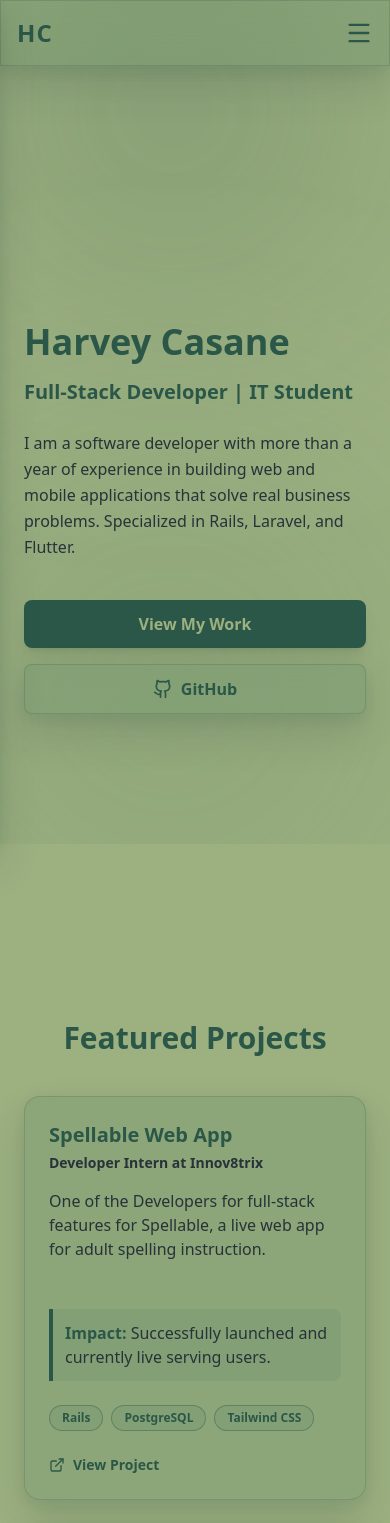
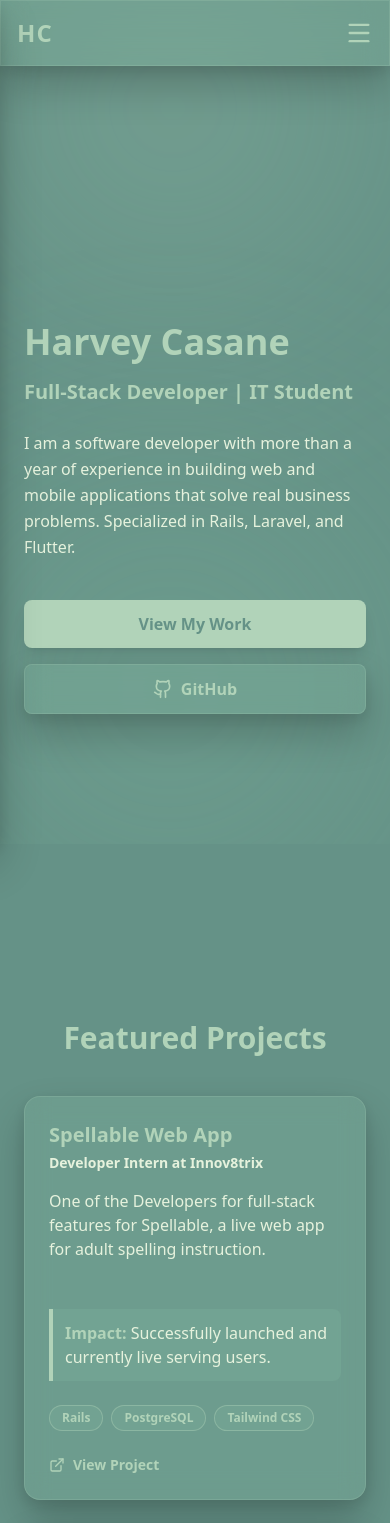
Before and after one commit to SiHarv/Portfolio, a React (Create React App) app: page / in a window 390 px wide. Shown: the top 1523 px of the page. Built offline with nearby package versions, Linux system fonts and the light colour scheme.

Commit message:
new color palette with root color setup

```diff
--- a/src/App.css
+++ b/src/App.css
@@ -1,6 +1,14 @@
 @tailwind base;
 @tailwind components;
 @tailwind utilities;
+
+/* COLOR PALETTE */
+:root {
+  --color-bg: #659287;
+  --color-container: #88BDA4;
+  --color-big-text: #B1D3B9;
+  --color-small-text: #E6F2DD;
+}
 
 * {
   margin: 0;
@@ -10,8 +18,8 @@
 
 body {
   font-family: 'Segoe UI', Tahoma, Geneva, Verdana, sans-serif;
-  background-color: #9CB080; /* Background 1 */
-  color: #273338; /* Small text 4 */
+  background-color: var(--color-bg);
+  color: var(--color-small-text);
   margin: 0;
   padding: 0;
   overflow-x: hidden;
@@ -22,19 +30,19 @@ html {
   scroll-behavior: smooth;
 }
 
-/* ============ FLOATING GLASS CONTAINERS ============ */
+/* FLOATING GLASS CONTAINERS */
 .glass-panel {
-  background: rgba(97, 135, 100, 0.25); /* Containers #618764 */
+  background: color-mix(in srgb, var(--color-container) 25%, transparent);
   backdrop-filter: blur(12px);
   -webkit-backdrop-filter: blur(12px);
-  border: 1px solid rgba(43, 87, 72, 0.2); /* Big text #2B5748 */
+  border: 1px solid color-mix(in srgb, var(--color-big-text) 20%, transparent);
 
   box-shadow:
-    0 20px 40px rgba(39, 51, 56, 0.15), /* Small text #273338 */
-    0 5px 15px rgba(43, 87, 72, 0.1);
+    0 20px 40px rgba(0, 0, 0, 0.2),
+    0 5px 15px rgba(0, 0, 0, 0.1);
 }
 
-/* ============ CUSTOM GLASS CURSOR ============ */
+/* CUSTOM GLASS CURSOR */
 .morph-cursor {
   position: fixed;
   width: 45px;
@@ -47,14 +55,14 @@ html {
   backdrop-filter: blur(5px) saturate(120%) url(#glass-warp);
   -webkit-backdrop-filter: blur(5px) saturate(120%);
 
-  background: rgba(97, 135, 100, 0.1);
-  border: 1px solid rgba(43, 87, 72, 0.3);
-  border-top: 1px solid rgba(97, 135, 100, 0.6);
+  background: color-mix(in srgb, var(--color-container) 10%, transparent);
+  border: 1px solid color-mix(in srgb, var(--color-big-text) 30%, transparent);
+  border-top: 1px solid color-mix(in srgb, var(--color-container) 60%, transparent);
 
   box-shadow:
-    inset 0 10px 10px -5px rgba(97, 135, 100, 0.4),
-    inset 0 -10px 20px -10px rgba(43, 87, 72, 0.3),
-    0 15px 30px rgba(39, 51, 56, 0.2);
+    inset 0 10px 10px -5px color-mix(in srgb, var(--color-container) 40%, transparent),
+    inset 0 -10px 20px -10px color-mix(in srgb, var(--color-big-text) 30%, transparent),
+    0 15px 30px rgba(0, 0, 0, 0.2);
 }
 
 /* Only hide default cursor on non-touch devices */
@@ -71,7 +79,7 @@ html {
   background: transparent;
 }
 ::-webkit-scrollbar-thumb {
-  background: rgba(43, 87, 72, 0.5); /* Big text #2B5748 */
+  background: color-mix(in srgb, var(--color-big-text) 50%, transparent);
   border-radius: 10px;
 }
 
--- a/src/App.jsx
+++ b/src/App.jsx
@@ -95,7 +95,7 @@ export default function App() {
   };
 
   return (
-    <div className="flex min-h-screen font-sans text-[#273338] relative cursor-none">
+    <div className="flex min-h-screen font-sans text-[var(--color-small-text)] relative cursor-none">
 
       <svg style={{ position: 'absolute', width: 0, height: 0, pointerEvents: 'none' }}>
         <filter id="glass-warp">
@@ -113,14 +113,14 @@ export default function App() {
       ></div>
 
       <div className="fixed inset-0 z-0 overflow-hidden pointer-events-none">
-        <div className="absolute top-[-10%] left-[-5%] w-96 h-96 bg-[#2B5748] rounded-full mix-blend-multiply filter blur-[120px] opacity-20"></div>
-        <div className="absolute bottom-[-10%] right-[-5%] w-[30rem] h-[30rem] bg-[#618764] rounded-full mix-blend-multiply filter blur-[120px] opacity-20"></div>
+        <div className="absolute top-[-10%] left-[-5%] w-96 h-96 bg-[var(--color-big-text)] rounded-full filter blur-[120px] opacity-20"></div>
+        <div className="absolute bottom-[-10%] right-[-5%] w-[30rem] h-[30rem] bg-[var(--color-container)] rounded-full filter blur-[120px] opacity-20"></div>
       </div>
 
       {/* Mobile Top Bar */}
-      <div className="md:hidden fixed top-0 w-full glass-panel z-40 p-4 flex justify-between items-center border-b border-[#2B5748]/30">
-        <h1 className="text-2xl font-bold text-[#2B5748] tracking-wider">HC</h1>
-        <button onClick={() => setIsMobileMenuOpen(!isMobileMenuOpen)} className="text-[#2B5748] z-50">
+      <div className="md:hidden fixed top-0 w-full glass-panel z-40 p-4 flex justify-between items-center border-b border-[color-mix(in_srgb,var(--color-big-text)_30%,transparent)]">
+        <h1 className="text-2xl font-bold text-[var(--color-big-text)] tracking-wider">HC</h1>
+        <button onClick={() => setIsMobileMenuOpen(!isMobileMenuOpen)} className="text-[var(--color-big-text)] z-50">
           {isMobileMenuOpen ? <X size={28} /> : <Menu size={28} />}
         </button>
       </div>
@@ -128,7 +128,7 @@ export default function App() {
       {/* Mobile Overlay */}
       {isMobileMenuOpen && (
         <div
-          className="md:hidden fixed inset-0 bg-[#9CB080]/80 z-40 backdrop-blur-sm"
+          className="md:hidden fixed inset-0 bg-[color-mix(in_srgb,var(--color-bg)_80%,transparent)] z-40 backdrop-blur-sm"
           onClick={() => setIsMobileMenuOpen(false)}
         ></div>
       )}
@@ -136,31 +136,31 @@ export default function App() {
       {/* Sidebar Navigation */}
       <nav className={`w-64 h-screen fixed left-0 top-0 glass-panel z-50 flex flex-col justify-between py-10 px-6 transition-transform duration-300 ease-in-out md:translate-x-0 ${isMobileMenuOpen ? 'translate-x-0' : '-translate-x-full'}`}>
         <div>
-          <h1 className="text-4xl font-bold text-[#2B5748] tracking-wider mb-12 hidden md:block">HC</h1>
+          <h1 className="text-4xl font-bold text-[var(--color-big-text)] tracking-wider mb-12 hidden md:block">HC</h1>
           <ul className="space-y-6 mt-10 md:mt-0">
             <li>
-              <a href="#home" onClick={() => handleNavClick('home')} className={`flex items-center gap-3 text-lg transition-colors duration-300 ${activeSection === 'home' ? 'text-[#2B5748] font-bold' : 'text-[#273338] hover:text-[#2B5748]'}`}>
+              <a href="#home" onClick={() => handleNavClick('home')} className={`flex items-center gap-3 text-lg transition-colors duration-300 ${activeSection === 'home' ? 'text-[var(--color-big-text)] font-bold' : 'text-[var(--color-small-text)] hover:text-[var(--color-big-text)]'}`}>
                 <Home size={20} /> Home
               </a>
             </li>
             <li>
-              <a href="#projects" onClick={() => handleNavClick('projects')} className={`flex items-center gap-3 text-lg transition-colors duration-300 ${activeSection === 'projects' ? 'text-[#2B5748] font-bold' : 'text-[#273338] hover:text-[#2B5748]'}`}>
+              <a href="#projects" onClick={() => handleNavClick('projects')} className={`flex items-center gap-3 text-lg transition-colors duration-300 ${activeSection === 'projects' ? 'text-[var(--color-big-text)] font-bold' : 'text-[var(--color-small-text)] hover:text-[var(--color-big-text)]'}`}>
                 <FolderGit2 size={20} /> Projects
               </a>
             </li>
             <li>
-              <a href="#about" onClick={() => handleNavClick('about')} className={`flex items-center gap-3 text-lg transition-colors duration-300 ${activeSection === 'about' ? 'text-[#2B5748] font-bold' : 'text-[#273338] hover:text-[#2B5748]'}`}>
+              <a href="#about" onClick={() => handleNavClick('about')} className={`flex items-center gap-3 text-lg transition-colors duration-300 ${activeSection === 'about' ? 'text-[var(--color-big-text)] font-bold' : 'text-[var(--color-small-text)] hover:text-[var(--color-big-text)]'}`}>
                 <User size={20} /> About
               </a>
             </li>
             <li>
-              <a href="#contact" onClick={() => handleNavClick('contact')} className={`flex items-center gap-3 text-lg transition-colors duration-300 ${activeSection === 'contact' ? 'text-[#2B5748] font-bold' : 'text-[#273338] hover:text-[#2B5748]'}`}>
+              <a href="#contact" onClick={() => handleNavClick('contact')} className={`flex items-center gap-3 text-lg transition-colors duration-300 ${activeSection === 'contact' ? 'text-[var(--color-big-text)] font-bold' : 'text-[var(--color-small-text)] hover:text-[var(--color-big-text)]'}`}>
                 <Mail size={20} /> Contact
               </a>
             </li>
           </ul>
         </div>
-        <div className="text-[#273338] text-sm">
+        <div className="text-[var(--color-small-text)] text-sm">
           <p>© 2026 Harvey Casane</p>
         </div>
       </nav>
@@ -169,20 +169,20 @@ export default function App() {
       <main className="md:ml-64 flex-1 relative z-10 px-6 md:px-12 py-10 pt-24 md:pt-10 w-full overflow-hidden">
 
         <section id="home" className="min-h-screen flex flex-col justify-center max-w-4xl">
-          <h1 className="text-4xl md:text-6xl font-bold text-[#2B5748] mb-4">
+          <h1 className="text-4xl md:text-6xl font-bold text-[var(--color-big-text)] mb-4">
             Harvey Casane
           </h1>
-          <h2 className="text-xl md:text-2xl text-[#2B5748] font-bold mb-6">
+          <h2 className="text-xl md:text-2xl text-[var(--color-big-text)] font-bold mb-6">
             Full-Stack Developer | IT Student
           </h2>
-          <p className="text-[#273338] text-base md:text-lg mb-10 max-w-2xl leading-relaxed">
+          <p className="text-[var(--color-small-text)] text-base md:text-lg mb-10 max-w-2xl leading-relaxed">
             I am a software developer with more than a year of experience in building web and mobile applications that solve real business problems. Specialized in Rails, Laravel, and Flutter.
           </p>
           <div className="flex flex-wrap gap-4">
-            <a href="#projects" className="bg-[#2B5748] text-[#9CB080] px-6 py-3 rounded-lg font-bold hover:bg-opacity-80 transition duration-300 shadow-lg cursor-none text-center w-full sm:w-auto">
+            <a href="#projects" className="bg-[var(--color-big-text)] text-[var(--color-bg)] px-6 py-3 rounded-lg font-bold hover:bg-opacity-80 transition duration-300 shadow-lg cursor-none text-center w-full sm:w-auto">
               View My Work
             </a>
-            <a href="https://github.com/SiHarv" target="_blank" rel="noopener noreferrer" className="glass-panel text-[#2B5748] px-6 py-3 rounded-lg font-bold flex items-center justify-center gap-2 hover:bg-[#618764]/20 transition duration-300 cursor-none w-full sm:w-auto">
+            <a href="https://github.com/SiHarv" target="_blank" rel="noopener noreferrer" className="glass-panel text-[var(--color-big-text)] px-6 py-3 rounded-lg font-bold flex items-center justify-center gap-2 hover:bg-[color-mix(in_srgb,var(--color-container)_20%,transparent)] transition duration-300 cursor-none w-full sm:w-auto">
               <svg xmlns="http://www.w3.org/2000/svg" width="20" height="20" viewBox="0 0 24 24" fill="none" stroke="currentColor" strokeWidth="2" strokeLinecap="round" strokeLinejoin="round">
               <path d="M15 22v-4a4.8 4.8 0 0 0-1-3.5c3 0 6-2 6-5.5.08-1.25-.27-2.48-1-3.5.28-1.15.28-2.35 0-3.5 0 0-1 0-3 1.5-2.64-.5-5.36-.5-8 0C6 2 5 2 5 2c-.3 1.15-.3 2.35 0 3.5A5.403 5.403 0 0 0 4 9c0 3.5 3 5.5 6 5.5-.39.49-.68 1.05-.85 1.65-.17.6-.22 1.23-.15 1.85v4"></path>
               <path d="M9 18c-4.51 2-5-2-7-2"></path>
@@ -193,35 +193,35 @@ export default function App() {
 
         <section id="projects" className="min-h-screen py-20 max-w-6xl mx-auto">
           <div className="text-center mb-10">
-            <h2 className="text-3xl md:text-4xl font-bold text-[#2B5748] mb-2">Featured Projects</h2>
+            <h2 className="text-3xl md:text-4xl font-bold text-[var(--color-big-text)] mb-2">Featured Projects</h2>
           </div>
 
           <div className="grid grid-cols-1 md:grid-cols-2 gap-6">
             {projects.map((project) => (
               <div key={project.id} className="glass-panel p-6 rounded-2xl hover:-translate-y-2 transition-transform duration-300">
-                <h3 className="text-xl md:text-2xl font-bold text-[#2B5748] mb-1">{project.title}</h3>
-                <p className="text-[#273338] font-bold text-sm mb-4">{project.subtitle}</p>
-                <p className="text-[#273338] mb-6 h-24 md:h-20 overflow-y-auto">{project.description}</p>
+                <h3 className="text-xl md:text-2xl font-bold text-[var(--color-big-text)] mb-1">{project.title}</h3>
+                <p className="text-[var(--color-small-text)] font-bold text-sm mb-4">{project.subtitle}</p>
+                <p className="text-[var(--color-small-text)] mb-6 h-24 md:h-20 overflow-y-auto">{project.description}</p>
 
-                <div className="bg-[#618764]/20 border-l-4 border-[#2B5748] p-3 mb-6 rounded-r-lg">
-                  <span className="font-bold text-[#2B5748]">Impact: </span>
-                  <span className="text-[#273338]">{project.impact}</span>
+                <div className="bg-[color-mix(in_srgb,var(--color-container)_20%,transparent)] border-l-4 border-[var(--color-big-text)] p-3 mb-6 rounded-r-lg">
+                  <span className="font-bold text-[var(--color-big-text)]">Impact: </span>
+                  <span className="text-[var(--color-small-text)]">{project.impact}</span>
                 </div>
 
                 <div className="flex flex-wrap gap-2 mb-6">
                   {project.tech.map((tech, i) => (
-                    <span key={i} className="text-xs font-bold px-3 py-1 rounded-full bg-[#618764]/20 border border-[#2B5748]/40 text-[#2B5748]">
+                    <span key={i} className="text-xs font-bold px-3 py-1 rounded-full bg-[color-mix(in_srgb,var(--color-container)_20%,transparent)] border border-[color-mix(in_srgb,var(--color-big-text)_40%,transparent)] text-[var(--color-big-text)]">
                       {tech}
                     </span>
                   ))}
                 </div>
 
                 {project.isPrivate ? (
-                  <span className="text-[#273338] text-sm flex items-center gap-2 cursor-not-allowed opacity-80">
+                  <span className="text-[var(--color-small-text)] text-sm flex items-center gap-2 cursor-not-allowed opacity-80">
                     Private Repository
                   </span>
                 ) : (
-                  <a href={project.link} target="_blank" rel="noopener noreferrer" className="text-[#2B5748] hover:text-[#273338] font-bold text-sm flex items-center gap-2 transition-colors duration-300 cursor-none">
+                  <a href={project.link} target="_blank" rel="noopener noreferrer" className="text-[var(--color-big-text)] hover:text-[var(--color-small-text)] font-bold text-sm flex items-center gap-2 transition-colors duration-300 cursor-none">
                     <ExternalLink size={16} /> View Project
                   </a>
                 )}
@@ -232,29 +232,29 @@ export default function App() {
 
         <section id="about" className="min-h-screen py-20 max-w-5xl mx-auto">
           <div className="text-center mb-12">
-            <h2 className="text-3xl md:text-4xl font-bold text-[#2B5748]">About Me</h2>
+            <h2 className="text-3xl md:text-4xl font-bold text-[var(--color-big-text)]">About Me</h2>
           </div>
 
           <div className="grid grid-cols-1 lg:grid-cols-2 gap-8">
             <div className="glass-panel p-6 md:p-8 rounded-2xl">
-              <h3 className="text-xl md:text-2xl font-bold text-[#2B5748] mb-4">My Journey</h3>
-              <p className="text-[#273338] mb-4 leading-relaxed">
+              <h3 className="text-xl md:text-2xl font-bold text-[var(--color-big-text)] mb-4">My Journey</h3>
+              <p className="text-[var(--color-small-text)] mb-4 leading-relaxed">
                 I am a 4th-year student at Eastern Visayas State University pursuing a B.S. in Information Technology. I build production-ready systems and explore technical boundaries.
               </p>
-              <p className="text-[#273338] mb-4 leading-relaxed">
+              <p className="text-[var(--color-small-text)] mb-4 leading-relaxed">
                 I work on full-stack development, mobile apps, and system-level configuration like Hackintosh setups and home servers. I like solving problems and deploying real applications.
               </p>
             </div>
 
             <div className="glass-panel p-6 md:p-8 rounded-2xl">
-              <h3 className="text-xl md:text-2xl font-bold text-[#2B5748] mb-6">Technical Skills</h3>
+              <h3 className="text-xl md:text-2xl font-bold text-[var(--color-big-text)] mb-6">Technical Skills</h3>
               <div className="space-y-6">
                 {Object.entries(skills).map(([category, items]) => (
                   <div key={category}>
-                    <h4 className="text-[#2B5748] font-bold mb-3">{category}</h4>
+                    <h4 className="text-[var(--color-big-text)] font-bold mb-3">{category}</h4>
                     <div className="flex flex-wrap gap-2">
                       {items.map((skill, i) => (
-                        <span key={i} className="px-3 py-1 bg-[#618764]/20 border border-[#2B5748]/30 rounded-md text-[#273338] text-sm font-bold">
+                        <span key={i} className="px-3 py-1 bg-[color-mix(in_srgb,var(--color-container)_20%,transparent)] border border-[color-mix(in_srgb,var(--color-big-text)_30%,transparent)] rounded-md text-[var(--color-small-text)] text-sm font-bold">
                           {skill}
                         </span>
                       ))}
@@ -268,20 +268,20 @@ export default function App() {
 
         <section id="contact" className="min-h-screen py-20 max-w-4xl mx-auto">
           <div className="glass-panel p-8 md:p-12 rounded-2xl text-center">
-            <h2 className="text-3xl md:text-4xl font-bold text-[#2B5748] mb-4">Get In Touch</h2>
-            <p className="text-[#273338] mb-10">I am open to new opportunities, collaborations, and projects.</p>
+            <h2 className="text-3xl md:text-4xl font-bold text-[var(--color-big-text)] mb-4">Get In Touch</h2>
+            <p className="text-[var(--color-small-text)] mb-10">I am open to new opportunities, collaborations, and projects.</p>
 
             <div className="flex flex-col gap-6 items-center justify-center">
-              <a href="mailto:HDCasane.it@gmail.com" className="w-full max-w-md glass-panel p-4 rounded-xl text-[#2B5748] font-bold hover:bg-[#618764]/20 transition-colors duration-300 flex items-center justify-center gap-3 cursor-none">
-                <Mail className="text-[#2B5748] shrink-0" /> <span className="break-all">HDCasane.it@gmail.com</span>
+              <a href="mailto:HDCasane.it@gmail.com" className="w-full max-w-md glass-panel p-4 rounded-xl text-[var(--color-big-text)] font-bold hover:bg-[color-mix(in_srgb,var(--color-container)_20%,transparent)] transition-colors duration-300 flex items-center justify-center gap-3 cursor-none">
+                <Mail className="text-[var(--color-big-text)] shrink-0" /> <span className="break-all">HDCasane.it@gmail.com</span>
               </a>
-              <div className="w-full max-w-md glass-panel p-4 rounded-xl text-[#273338] flex items-center justify-center gap-3">
+              <div className="w-full max-w-md glass-panel p-4 rounded-xl text-[var(--color-small-text)] flex items-center justify-center gap-3">
                 <span className="font-bold text-center">LinkedIn: Harvey Casane</span>
               </div>
-              <div className="w-full max-w-md glass-panel p-4 rounded-xl text-[#273338] flex items-center justify-center gap-3">
+              <div className="w-full max-w-md glass-panel p-4 rounded-xl text-[var(--color-small-text)] flex items-center justify-center gap-3">
                 <span className="font-bold">09944988781</span>
               </div>
-              <div className="w-full max-w-md glass-panel p-4 rounded-xl text-[#273338] flex items-center justify-center gap-3">
+              <div className="w-full max-w-md glass-panel p-4 rounded-xl text-[var(--color-small-text)] flex items-center justify-center gap-3">
                 <span className="font-bold text-center">Leyte, Philippines</span>
               </div>
             </div>
```
